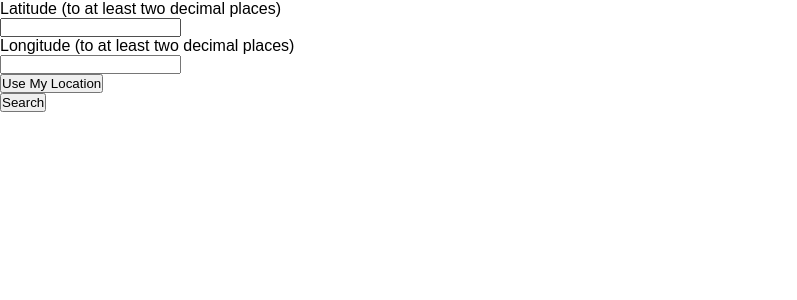
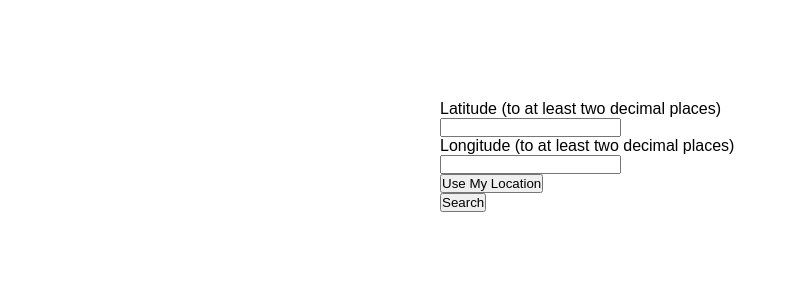
Before and after one commit to Fimbelowski/ebird-api-ui, a React (Vite) app: page / in a window 1280 px wide. Shown: the top 300 px of the page, without its empty margins (0-797 px from the left). Built offline with nearby package versions, Linux system fonts and the light colour scheme.

Commit message:
Refactor inputs.

```diff
--- /dev/null
+++ b/src/components/BaseInput.tsx
@@ -0,0 +1,77 @@
+import type CommonInputProps from '../types/CommonInputProps';
+import type NumberInputProps from '../types/NumberInputProps';
+
+type BaseInputProps = CommonInputProps & NumberInputProps & { type: string };
+
+export default function BaseInput({
+  disabled = false,
+  hideStepper = false,
+  id,
+  label,
+  max,
+  min,
+  noScroll = false,
+  onChange,
+  pattern,
+  required = false,
+  step,
+  type,
+  value,
+}: BaseInputProps) {
+  const inputClasses = [
+    'base-input__input',
+    hideStepper ? 'base-input__input--no-stepper' : '',
+  ].join(' ');
+
+  // onKeyDown and onWheel are unfortunate hacks needed to circumvent default
+  // scrolling behavior on number input elements since there is no built-in way to disable that functionality.
+  function onKeyDown(event: React.KeyboardEvent<HTMLInputElement>) {
+    if (noScroll) {
+      const { key } = event;
+
+      if (key === 'ArrowUp' || key === 'ArrowDown') {
+        const { currentTarget } = event;
+        blurAndRefocus(currentTarget);
+      }
+    }
+  }
+
+  function onWheel(event: React.UIEvent<HTMLInputElement>) {
+    if (noScroll) {
+      const { currentTarget } = event;
+      blurAndRefocus(currentTarget);
+    }
+  }
+
+  function blurAndRefocus(target: EventTarget & HTMLInputElement) {
+    target.blur();
+    setTimeout(() => {
+      target.focus();
+    }, 0);
+  }
+
+  return (
+    <div className="base-input">
+      <label
+        className="base-input__label"
+        htmlFor={id}
+      >
+        {label}
+      </label>
+      <input
+        className={inputClasses}
+        disabled={disabled}
+        max={max}
+        min={min}
+        onChange={onChange}
+        onKeyDown={onKeyDown}
+        onWheel={onWheel}
+        pattern={pattern}
+        required={required}
+        step={step}
+        type={type}
+        value={value}
+      ></input>
+    </div>
+  );
+}
--- a/src/components/CoordinateInput.tsx
+++ b/src/components/CoordinateInput.tsx
@@ -1,7 +1,10 @@
 import NumberInput from './NumberInput';
 import type NumberInputProps from '../types/NumberInputProps';
 
-type Props = Omit<NumberInputProps, 'hideStepper' | 'pattern' | 'step'>;
+type Props = Omit<
+  NumberInputProps,
+  'hideStepper' | 'noScroll' | 'pattern' | 'step'
+>;
 
 export default function CoordinateInput(props: Props) {
   return (
--- a/src/components/NumberInput.tsx
+++ b/src/components/NumberInput.tsx
@@ -1,66 +1,11 @@
+import BaseInput from './BaseInput';
 import type NumberInputProps from '../types/NumberInputProps';
 
-export default function NumberInput({
-  disabled,
-  hideStepper = false,
-  id,
-  label,
-  max,
-  min,
-  noScroll = false,
-  onChange,
-  pattern,
-  required,
-  step,
-  value,
-}: NumberInputProps) {
-  const inputClasses = hideStepper ? 'number-input--no-stepper' : '';
-
-  // onKeyDown and onWheel are unfortunate hacks needed to circumvent default
-  // scrolling behavior on number input elements since there is no built-in way to disable that functionality.
-  function onKeyDown(event: React.KeyboardEvent<HTMLInputElement>) {
-    if (noScroll) {
-      const { key } = event;
-
-      if (key === 'ArrowUp' || key === 'ArrowDown') {
-        const { currentTarget } = event;
-        blurAndRefocus(currentTarget);
-      }
-    }
-  }
-
-  function onWheel(event: React.UIEvent<HTMLInputElement>) {
-    if (noScroll) {
-      const { currentTarget } = event;
-      blurAndRefocus(currentTarget);
-    }
-  }
-
-  function blurAndRefocus(target: EventTarget & HTMLInputElement) {
-    target.blur();
-    setTimeout(() => {
-      target.focus();
-    }, 0);
-  }
-
+export default function NumberInput(props: NumberInputProps) {
   return (
-    <>
-      <label htmlFor={id}>{label}</label>
-      <input
-        className={inputClasses}
-        disabled={disabled}
-        id={id}
-        max={max}
-        min={min}
-        onChange={onChange}
-        onKeyDown={onKeyDown}
-        onWheel={onWheel}
-        pattern={pattern}
-        required={required}
-        step={step}
-        value={value}
-        type="number"
-      ></input>
-    </>
+    <BaseInput
+      {...props}
+      type="number"
+    />
   );
 }
--- /dev/null
+++ b/src/sass/components/_BaseInput.scss
@@ -0,0 +1,13 @@
+.base-input {
+  &__input {
+    &--no-stepper {
+      appearance: auto;
+      -moz-appearance: textfield;
+      &::-webkit-inner-spin-button,
+      &::-webkit-outer-spin-button {
+        -webkit-appearance: none;
+        margin: 0;
+      }
+    }
+  }
+}
--- a/src/sass/components/_NearbyHotspotForm.scss
+++ b/src/sass/components/_NearbyHotspotForm.scss
@@ -2,4 +2,7 @@
   display: flex;
   flex-direction: column;
   align-items: flex-start;
+  max-width: 40rem;
+  padding: 10rem 0;
+  margin: 0 auto;
 }
--- a/src/sass/components/_NumberInput.scss
+++ /dev/null
@@ -1,12 +0,0 @@
-.number-input {
-  &--no-stepper {
-    appearance: auto;
-    -moz-appearance: textfield;
-
-    &::-webkit-inner-spin-button,
-    &::-webkit-outer-spin-button {
-      -webkit-appearance: none;
-      margin: 0;
-    }
-  }
-}
--- a/src/sass/main.scss
+++ b/src/sass/main.scss
@@ -3,5 +3,5 @@
 @import 'base/reset';
 @import 'base/typography';
 
+@import 'components/BaseInput';
 @import 'components/NearbyHotspotForm';
-@import 'components/NumberInput';
--- a/src/types/BaseInputProps.ts
+++ b/src/types/CommonInputProps.ts
@@ -1,4 +1,4 @@
-export default interface BaseInputProps {
+export default interface CommonInputProps {
   disabled?: boolean;
   id: string;
   label: string;
--- a/src/types/NumberInputProps.ts
+++ b/src/types/NumberInputProps.ts
@@ -1,6 +1,6 @@
-import type BaseInputProps from './BaseInputProps';
+import type CommonInputProps from './CommonInputProps';
 
-export default interface NumberInputProps extends BaseInputProps {
+export default interface NumberInputProps extends CommonInputProps {
   hideStepper?: boolean;
   noScroll?: boolean;
   max?: number;
```
Also changed, not shown: src/components/PasswordInput.tsx (added, +29 -0 lines).
